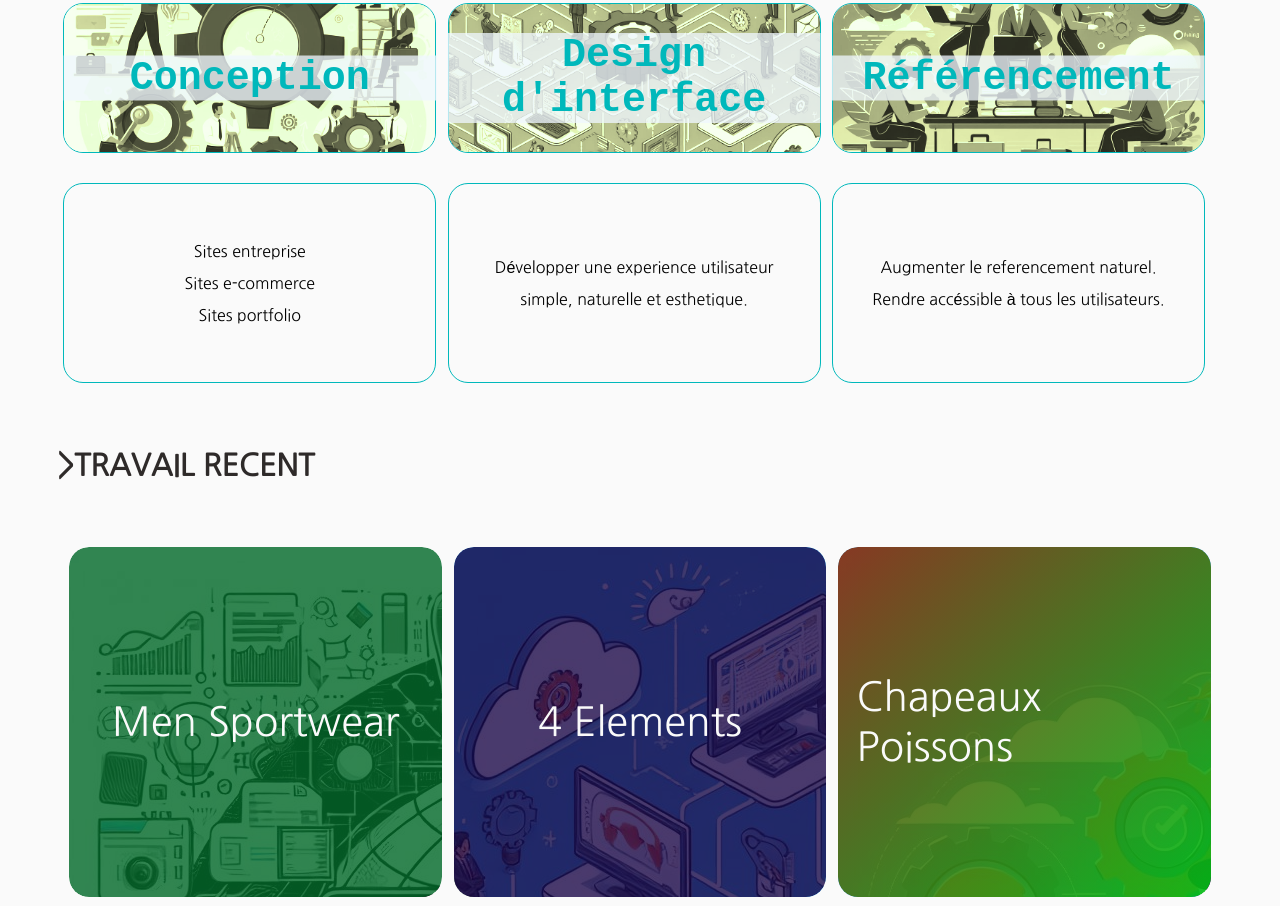
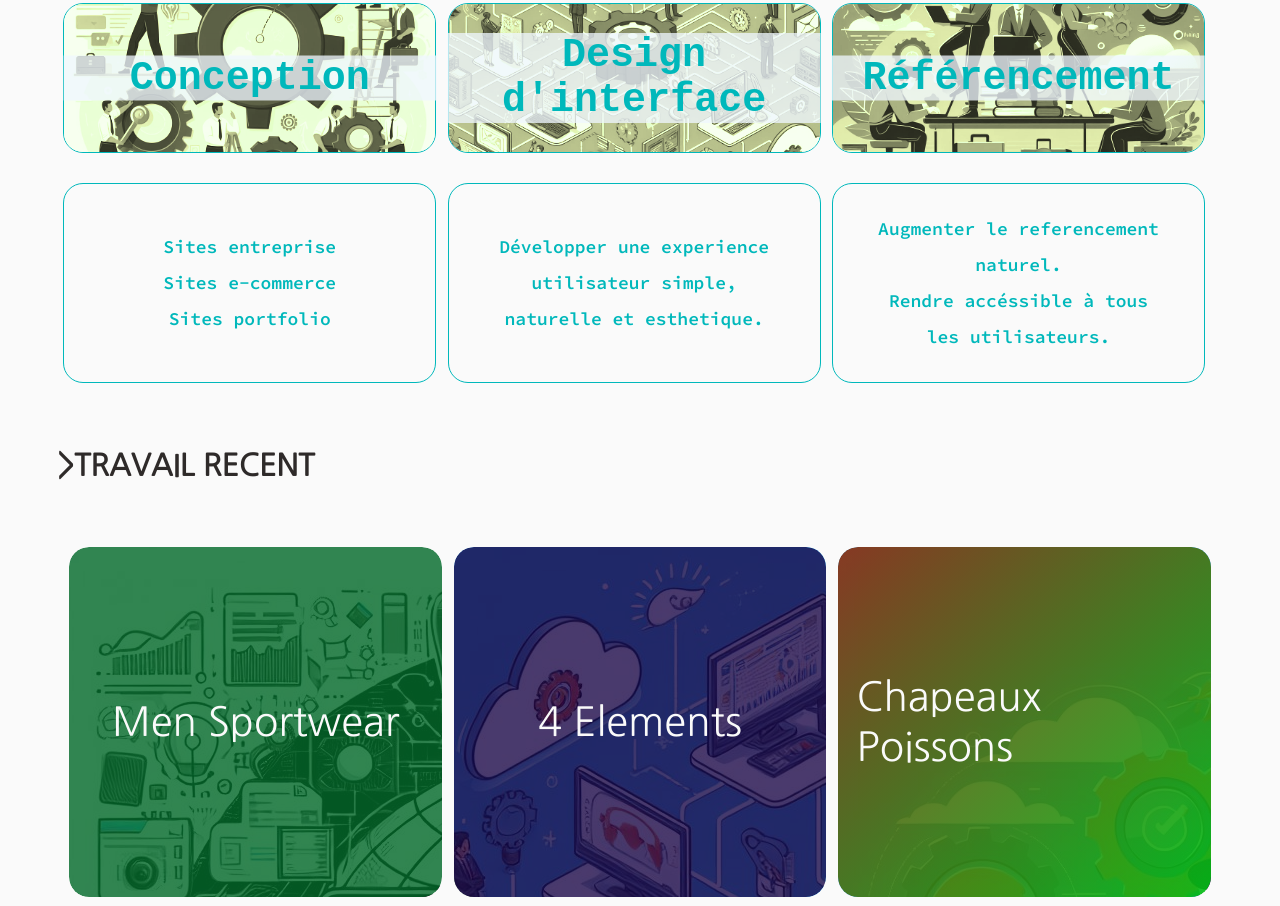
Before and after one commit to itdeveloppement/Portofolio, a website: page index.html in a window 1280 px wide. Shown: the part 1083-1989 px from the top of the page. Drawn offline with Linux system fonts and the light colour scheme.

Commit message:
en-cours-7

```diff
--- a/assets/css/style.css
+++ b/assets/css/style.css
@@ -326,6 +326,10 @@ main {
     line-height: 1.5;
     padding: 10%;
     line-height: 2;
+    font-size: 18px;
+    font-weight: 600;
+    font-family: var(--sourceCodePro);
+    color: var(--colorDeux)
 }
 .services__nav-li {
     text-align: center;
```
